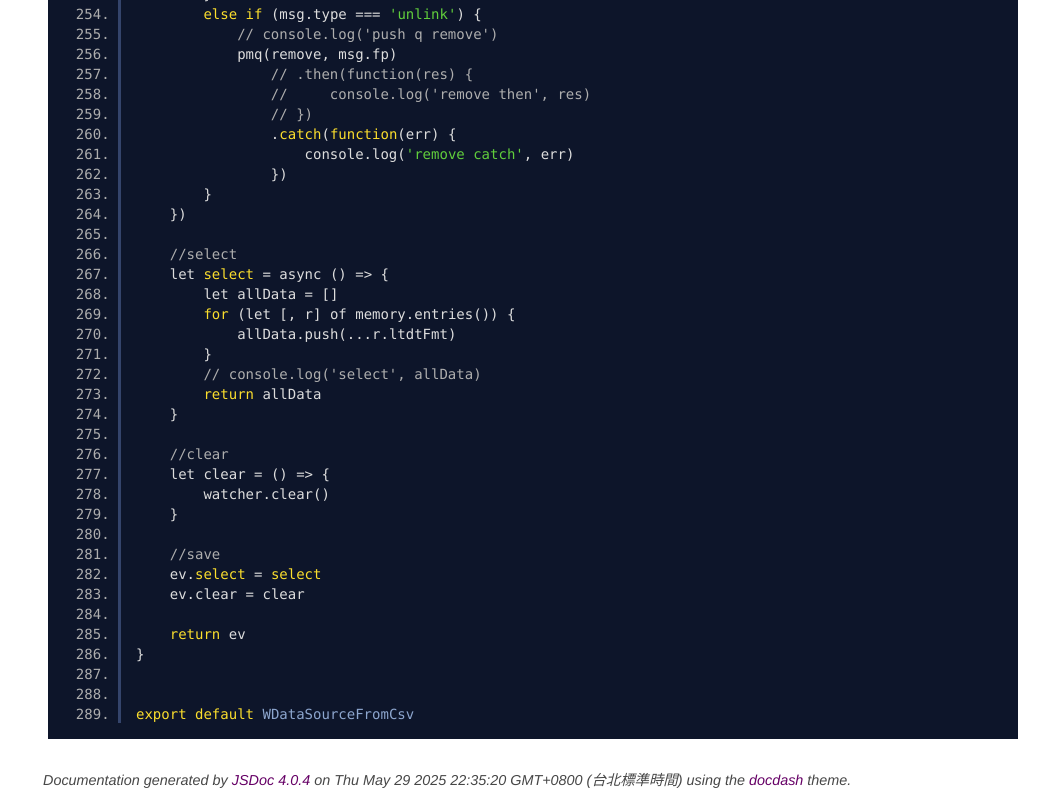
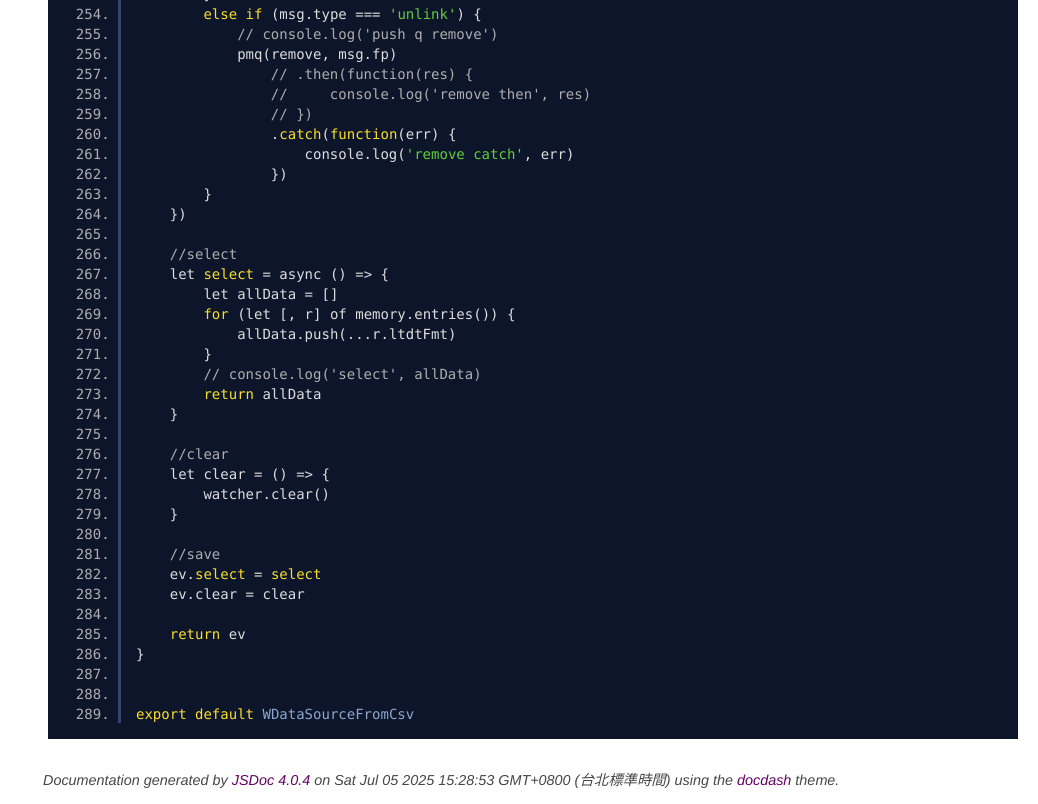
Before and after one commit to yuda-lyu/w-data-syncer, a website: page docs/WDataSourceFromCsv.mjs.html in a window 1280 px wide. Shown: the part 5214-6018 px from the top of the page, without its empty margins (242-1280 px from the left). Drawn offline with Linux system fonts and the light colour scheme.

Commit message:
modify: update pks

```diff
--- a/docs/WDataSourceFromCsv.mjs.html
+++ b/docs/WDataSourceFromCsv.mjs.html
@@ -348,7 +348,7 @@ export default WDataSourceFromCsv
 <br class="clear">
 
 <footer>
-    Documentation generated by <a href="https://github.com/jsdoc3/jsdoc">JSDoc 4.0.4</a> on Thu May 29 2025 22:35:20 GMT+0800 (台北標準時間) using the <a href="https://github.com/clenemt/docdash">docdash</a> theme.
+    Documentation generated by <a href="https://github.com/jsdoc3/jsdoc">JSDoc 4.0.4</a> on Sat Jul 05 2025 15:28:53 GMT+0800 (台北標準時間) using the <a href="https://github.com/clenemt/docdash">docdash</a> theme.
 </footer>
 
 <script>prettyPrint();</script>
--- a/package.json
+++ b/package.json
@@ -1,11 +1,11 @@
 {
   "name": "w-data-syncer",
-  "version": "1.0.15",
+  "version": "1.0.16",
   "main": "dist/w-data-syncer.umd.js",
   "dependencies": {
     "lodash-es": "^4.17.21",
-    "w-data-csv": "^1.0.13",
-    "wsemi": "^1.7.92"
+    "w-data-csv": "^1.0.14",
+    "wsemi": "^1.8.9"
   },
   "devDependencies": {
     "w-orm-lowdb": "^1.0.6",
```
Also changed, not shown: docs/WDataSyncer.mjs.html (+1 -1 lines), docs/global.html (+1 -1 lines), docs/index.html (+1 -1 lines), dist/w-data-syncer.umd.js, 1 other file.
